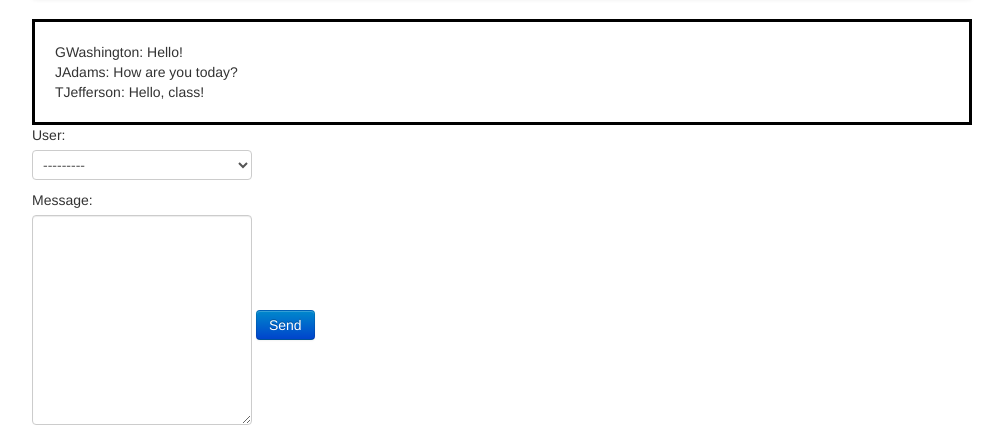
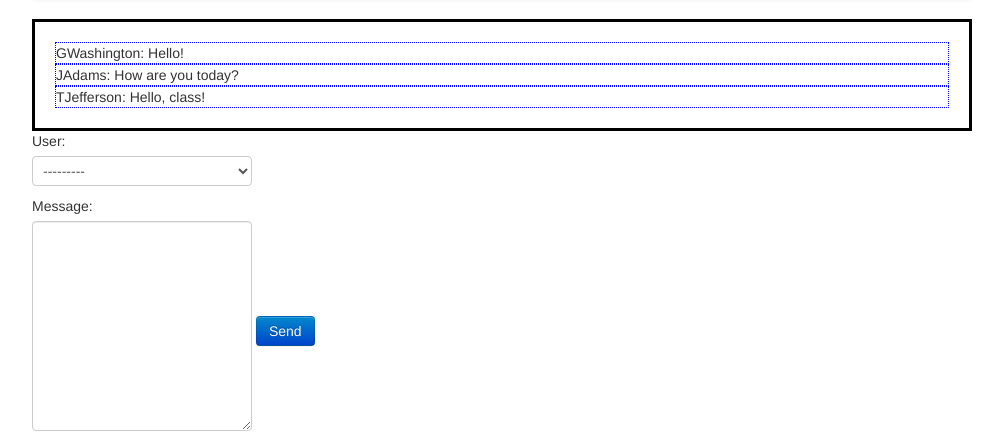
Before and after one commit to travisby/tricktech, a Django app: page /chat/ in a window 1280 px wide. Shown: the part 363-803 px from the top of the page, without its empty margins (138-1141 px from the left). Run offline with Django 3.2, Linux system fonts and the light colour scheme; data comes from the database, SQL or seed files in the repository.

Commit message:
Updated styles for chat

```diff
--- a/tricktech/static/css/chat.css
+++ b/tricktech/static/css/chat.css
@@ -2,3 +2,6 @@
     border: medium solid black;
     padding: 20px;
 }
+.message {
+    border: thin dotted blue;
+}
--- a/tricktech/templates/chat.html
+++ b/tricktech/templates/chat.html
@@ -5,8 +5,9 @@
 {% block content %}
     <div id="chat">
         {% for message in chat %}
+        <div class="message">
             {{message}}
-            <br>
+        </div>
         {% endfor %}
     </div>
 
```
